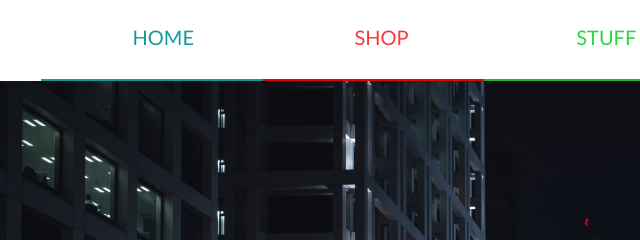
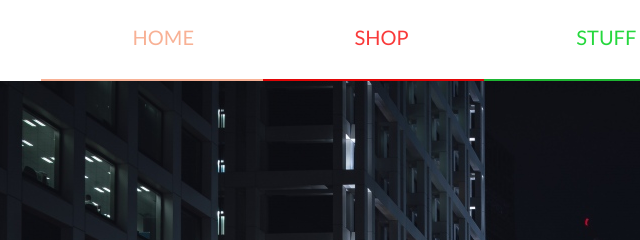
Before and after one commit to AjinkyaTalekar/yogah.github.io, a plain HTML site: page index.html in a window 1280 px wide. Shown: the top 240 px of the page, 45-685 px from the left. Drawn offline with Linux system fonts and the light colour scheme.

Commit message:
Update style.css

```diff
--- a/style.css
+++ b/style.css
@@ -19,11 +19,11 @@
 }
 
 .home {
-  border-bottom: 2px solid #159999;
-  color: #159999;
+  border-bottom: 2px solid #F8B195;
+  color: #F8B195;
 }
 .home:hover {
-  background-color: #62d4d4;
+  background-color: #F8B195;
 }
 
 .camp{
```
